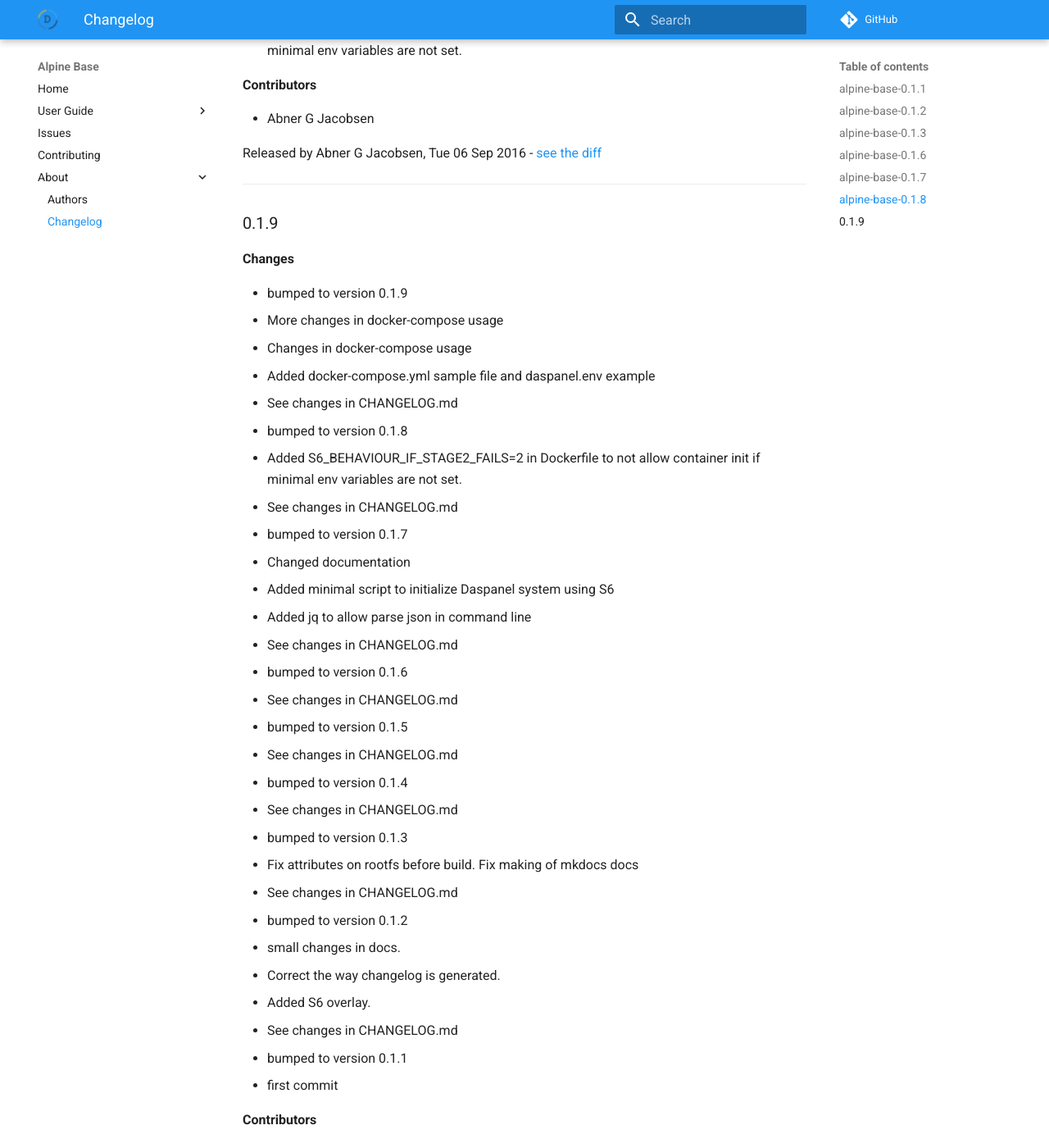
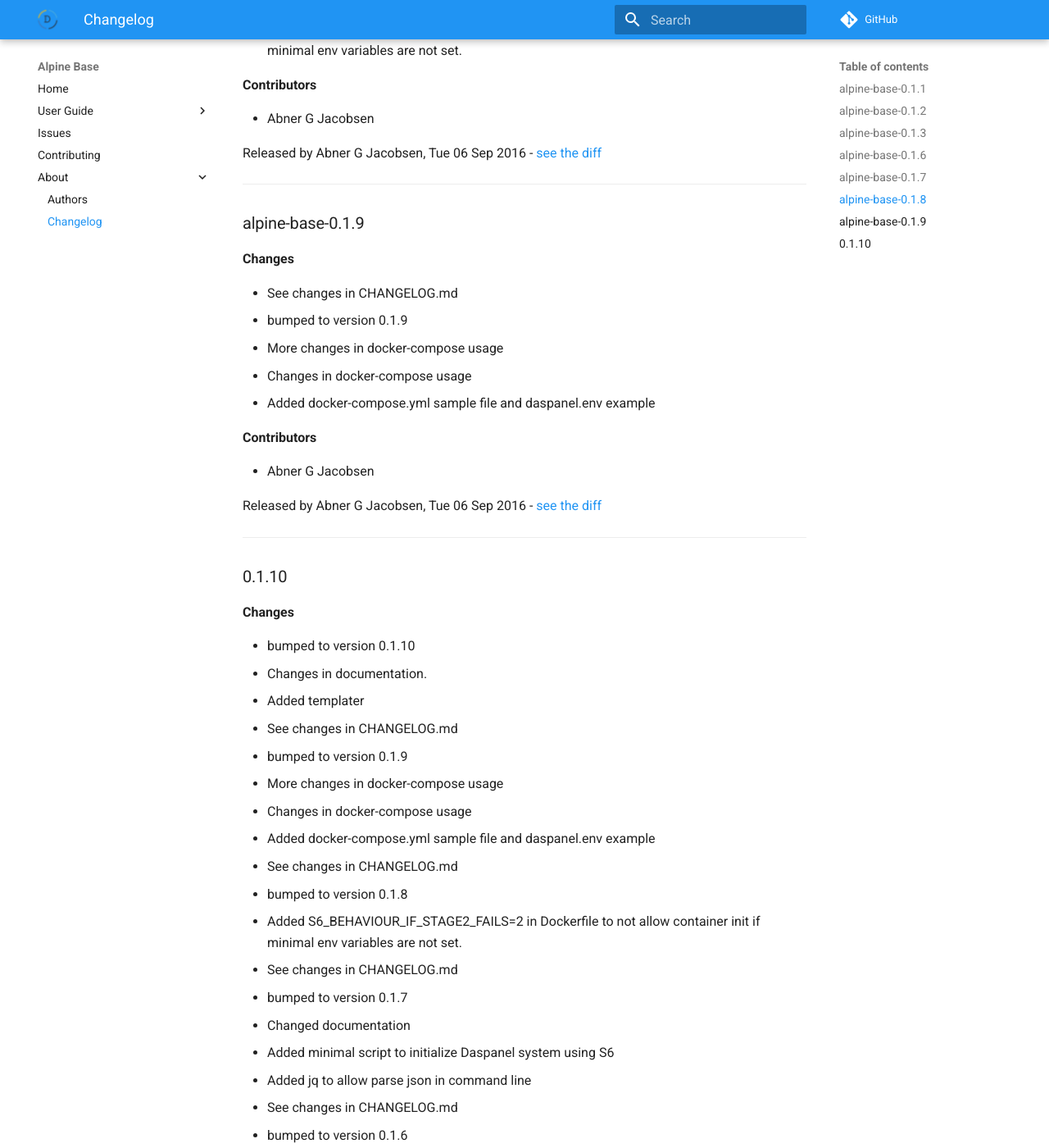
Before and after one commit to SIXwishlist/alpine-base, an MkDocs documentation site: the page built from docs/changelog.md, in a window 1280 px wide and 1400 px high, scrolled down 2362 px. Shown: the whole window at 82% size. Built offline with MkDocs 1.6.1 and Material for MkDocs 9.7.7, drawn with Linux system fonts in a browser that asks for light colours; comment, search, counter and statistics services are not loaded; old or Windows-style settings are respelled for this version of MkDocs; some of the changed text lies outside the part shown.

Commit message:
See changes in CHANGELOG.md

```diff
--- a/docs/changelog.md
+++ b/docs/changelog.md
@@ -97,9 +97,30 @@ Released by Abner G Jacobsen, Tue 06 Sep 2016 -
 [see the diff](https://github.com/admindaspanel/alpine-base/compare/...#diff)
 ______________
 
-### 0.1.9
+### alpine-base-0.1.9
 __Changes__
 
+- See changes in CHANGELOG.md
+- bumped to version 0.1.9
+- More changes in docker-compose usage
+- Changes in docker-compose usage
+- Added docker-compose.yml sample file and daspanel.env example
+
+__Contributors__
+
+- Abner G Jacobsen
+
+Released by Abner G Jacobsen, Tue 06 Sep 2016 -
+[see the diff](https://github.com/admindaspanel/alpine-base/compare/...#diff)
+______________
+
+### 0.1.10
+__Changes__
+
+- bumped to version 0.1.10
+- Changes in documentation.
+- Added templater
+- See changes in CHANGELOG.md
 - bumped to version 0.1.9
 - More changes in docker-compose usage
 - Changes in docker-compose usage
```
Also changed, not shown: other parts of docs/changelog.md (+2 -2 lines), CHANGELOG.md (+24 -3 lines).
